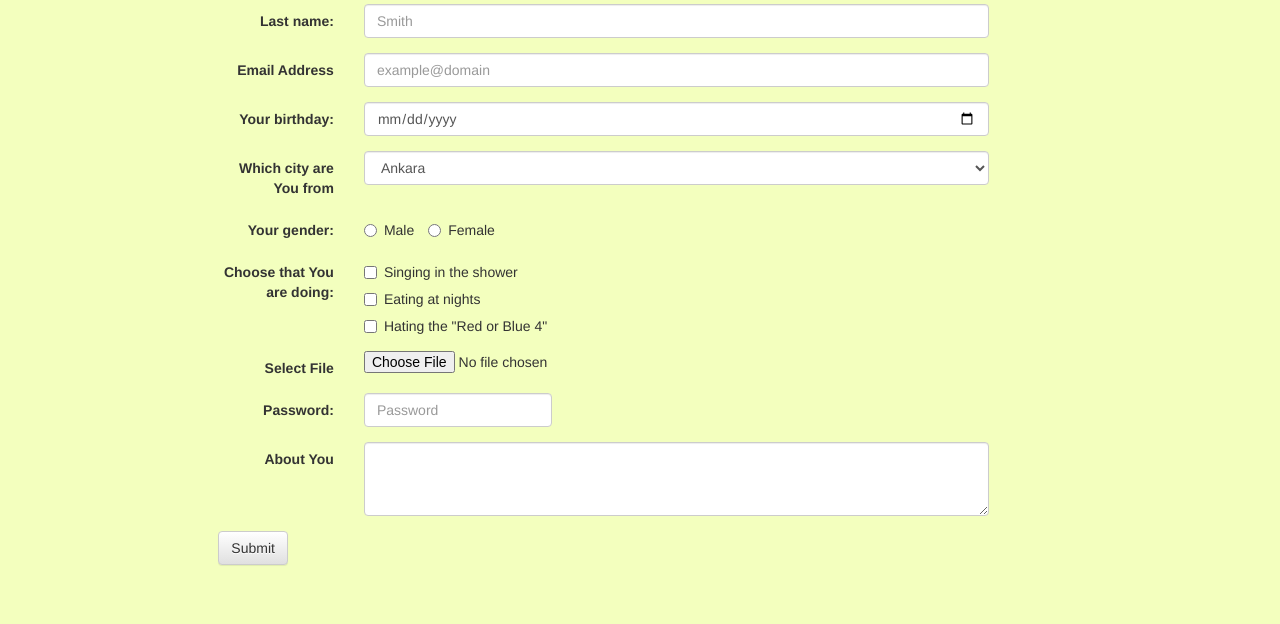
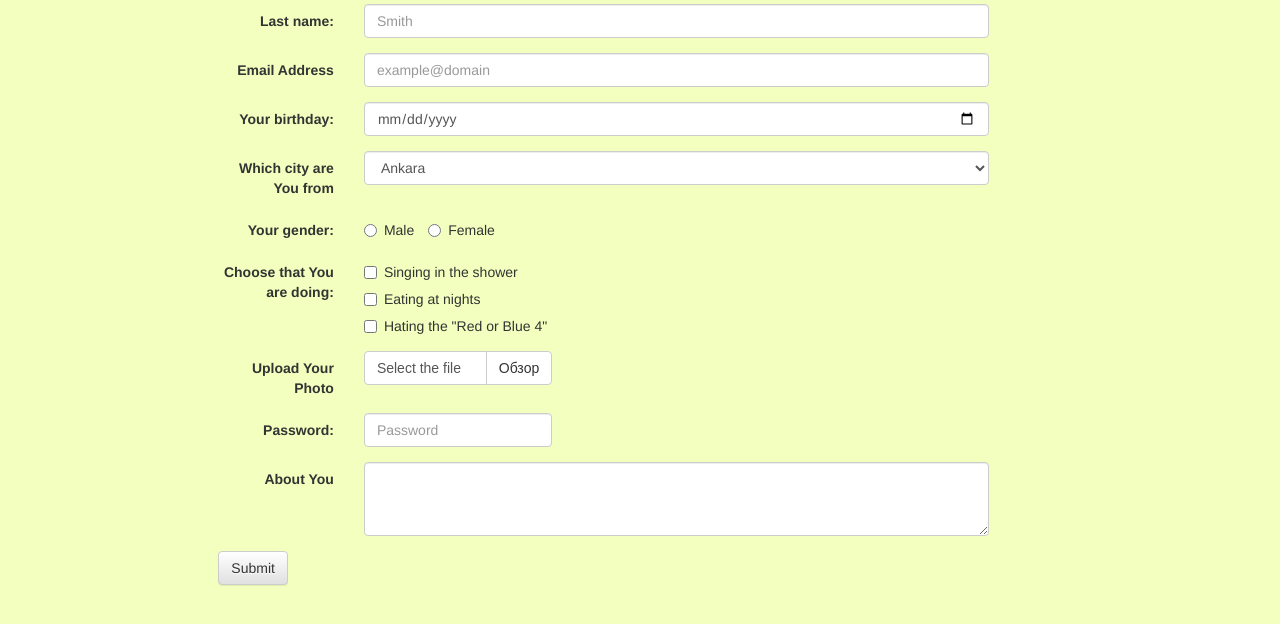
Before and after one commit to Antonolkhovskiy/Antonolkhovskiy.github.io, a plain HTML site: page reg.html in a window 1280 px wide. Shown: the part 60-684 px from the top of the page. Drawn offline with nearby package versions, Linux system fonts and the light colour scheme.

Commit message:
Finish HW2/ input

```diff
--- a/reg.html
+++ b/reg.html
@@ -19,7 +19,7 @@
     <script src="scripts/bootstrap.min.js"></script>
     <link rel="stylesheet" href="styles/style.css">
     <style>
-        col-xs
+
     </style>
 
 </head>
@@ -131,9 +131,12 @@
 
                 </div>
                 <div class="form-group">
-                    <label class="col-md-2 col-xs-3 control-label" for="file">Select File</label>
-                    <div class="col-md-9 col-xs-9">
-                        <input id="file" type="file" class="file">
+                    <label class="col-md-2 col-xs-3 control-label" for="file">Upload Your Photo</label>
+                    <div class="col-md-3 col-xs-9">
+                        <div class="file-upload" data-text="Select the file">
+                            <input type="file" id="file">
+                        </div>
+
                     </div>
                 </div>
                 <div class="form-group">
--- a/styles/style.css
+++ b/styles/style.css
@@ -14,3 +14,63 @@ p{
     font-size: large;
     font-style: italic;
 }
+
+.file-upload {
+    position: relative;
+    height: 32px;
+    width: 100%;
+    cursor: pointer;
+    font-size: 14px;
+    font-family: sans-serif;
+    line-height: 1.42857143;
+    color: #555;
+}
+
+.file-upload:after {
+    content: "Обзор";
+    position: absolute;
+    display: block;
+    top: 0;
+    right: 0;
+    z-index: 5;
+    background-color: #fff;
+    border: 1px solid #ccc;
+    border-radius: 0 4px 4px 0;
+    padding: 6px 12px;
+    color: #333;
+}
+.file-upload:hover:after {
+    color: #333;
+    background-color: #e6e6e6;
+    border-color: #adadad;
+}
+
+.file-upload:active:after {
+    outline: 0;
+    -webkit-box-shadow: inset 0 3px 5px rgba(0, 0, 0, .125);
+    box-shadow: inset 0 3px 5px rgba(0, 0, 0, .125);
+}
+
+.file-upload:before {
+    content: attr(data-text);
+    position: absolute;
+    top: 0;
+    left: 0;
+    z-index: 3;
+    display: block;
+    width: calc(100% - 40px);
+    padding: 6px 12px;
+    background-color: #fff;
+    border: 1px solid #ccc;
+    border-radius: 4px;
+}
+
+.file-upload input {
+    position: absolute;
+    display: block;
+    top: 0;
+    height: 100%;
+    z-index: 99;
+    width: 100%;
+    opacity: 0;
+}
```
